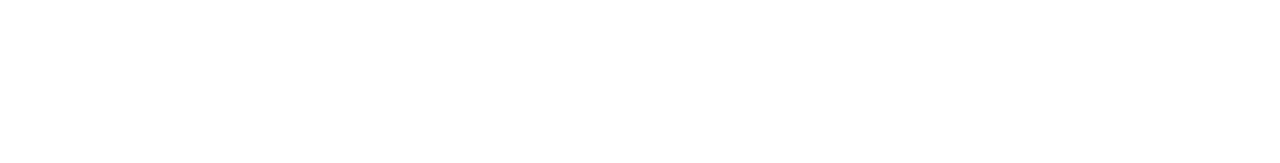
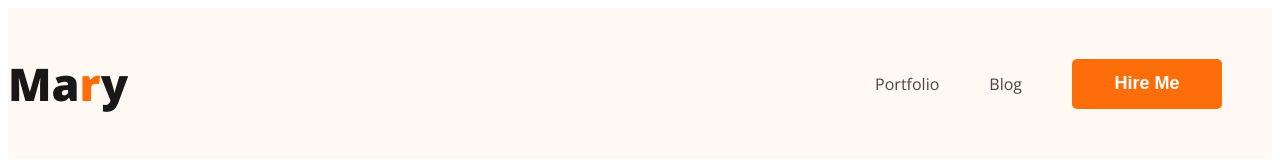
Before and after one commit to habibulalam/web-developer-portfolio, a plain HTML site: page index.html in a window 1280 px wide. Drawn offline with nearby package versions, Linux system fonts and the light colour scheme.

Commit message:
added nav

```diff
--- a/index.html
+++ b/index.html
@@ -1,11 +1,37 @@
 <!DOCTYPE html>
 <html lang="en">
+
 <head>
     <meta charset="UTF-8">
     <meta name="viewport" content="width=device-width, initial-scale=1.0">
     <title>My First Web Portfolio</title>
+
+    <link rel="preconnect" href="https://fonts.googleapis.com">
+    <link rel="preconnect" href="https://fonts.gstatic.com" crossorigin>
+    <link href="https://fonts.googleapis.com/css2?family=Open+Sans:wght@400;700;800&display=swap" rel="stylesheet">
+
+    <link rel="stylesheet" href="styles/portfolio.css">
+
 </head>
+
 <body>
+    <header>
+        <nav>
+            <h3 class="text">Ma<span class="orange">r</span>y</h3>
+            <ul>
+                <li><a href="">Portfolio</a></li>
+                <li><a href="">Blog</a></li>
+                <li><button class="btn-primary">Hire Me</button></li>
+            </ul>
+        </nav>
 
+    </header>
+    <main>
+
+    </main>
+    <footer>
+
+    </footer>
 </body>
+
 </html>
--- /dev/null
+++ b/styles/portfolio.css
@@ -0,0 +1,49 @@
+/* mixed styles */
+body {
+    font-family: 'Open Sans', sans-serif;
+}
+
+/* navigation styles */
+nav {
+    display: flex;
+    background: #FFF8F3;
+    align-items: center;
+    justify-content: space-between;
+}
+
+nav > ul {
+    display: flex;
+    align-items: center;
+}
+
+nav li {
+    list-style: none;
+    margin-right: 50px;
+    color: #474747;
+}
+
+nav a {
+    text-decoration: none;
+    color: #474747;
+}
+
+.text {
+    color: #181818;
+    font-size: 45px;
+    font-weight: 800;
+}
+
+.orange {
+    color: #FD6E0A;
+}
+
+.btn-primary {
+    border-radius: 5px;
+    background: #FD6E0A;
+    border: 0;
+    height: 50px;
+    width: 150px;
+    color:#FFF;
+    font-size: 18px;
+    font-weight: 700;
+}
```
